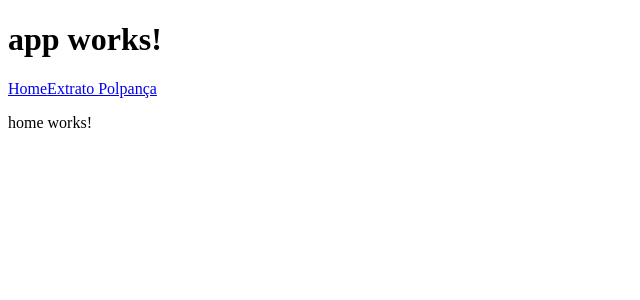
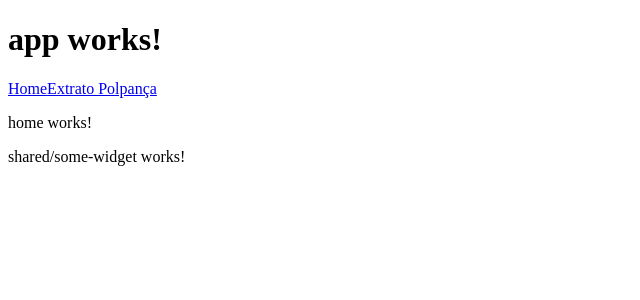
Before and after one commit to joaopavila/ng-modules, an Angular app: page /home in a window 1280 px wide. Shown: the top 300 px of the page, without its empty margins (0-640 px from the left). Built offline with nearby package versions, Linux system fonts and the light colour scheme.

Commit message:
using shared modules as suggested at the angular officials documentation for spreadly used components

```diff
--- a/src/app/extrato-polpanca/extrato-polpanca.module.ts
+++ b/src/app/extrato-polpanca/extrato-polpanca.module.ts
@@ -1,11 +1,11 @@
 import { NgModule } from '@angular/core';
-import { CommonModule } from '@angular/common';
 import { ExtratoPolpancaComponent } from './extrato-polpanca.component';
 import { ExtratoPolpancaRoutingModule } from './extrato-polpanca.routes';
+import { SharedModule } from '../shared/shared.module';
 
 @NgModule({
   imports: [
-    CommonModule,
+    SharedModule,
     ExtratoPolpancaRoutingModule,
   ],
   declarations: [
--- a/src/app/home/home.component.html
+++ b/src/app/home/home.component.html
@@ -1,3 +1,4 @@
 <p>
   home works!
+  <app-some-widget></app-some-widget>
 </p>
--- a/src/app/home/home.module.ts
+++ b/src/app/home/home.module.ts
@@ -1,11 +1,11 @@
 import { NgModule } from '@angular/core';
-import { CommonModule } from '@angular/common';
 import { HomeComponent } from './home.component';
 import { HomeRoutingModule } from './home.routes';
+import { SharedModule } from '../shared/shared.module';
 
 @NgModule({
   imports: [
-    CommonModule,
+    SharedModule,
     HomeRoutingModule,
   ],
   declarations: [
--- /dev/null
+++ b/src/app/shared/some-widget/some-widget.component.html
@@ -0,0 +1,3 @@
+<p>
+  shared/some-widget works!
+</p>
--- /dev/null
+++ b/src/app/shared/some-widget/some-widget.component.ts
@@ -0,0 +1,15 @@
+import { Component, OnInit } from '@angular/core';
+
+@Component({
+  selector: 'app-some-widget',
+  templateUrl: './some-widget.component.html',
+  styleUrls: ['./some-widget.component.css']
+})
+export class SomeWidgetComponent implements OnInit {
+
+  constructor() { }
+
+  ngOnInit() {
+  }
+
+}
```
Also changed, not shown: src/app/shared/shared.module.ts (added, +19 -0 lines), src/app/shared/some-widget/some-widget.component.css (added), 1 other file (tests, documents, lock files or other folders).
